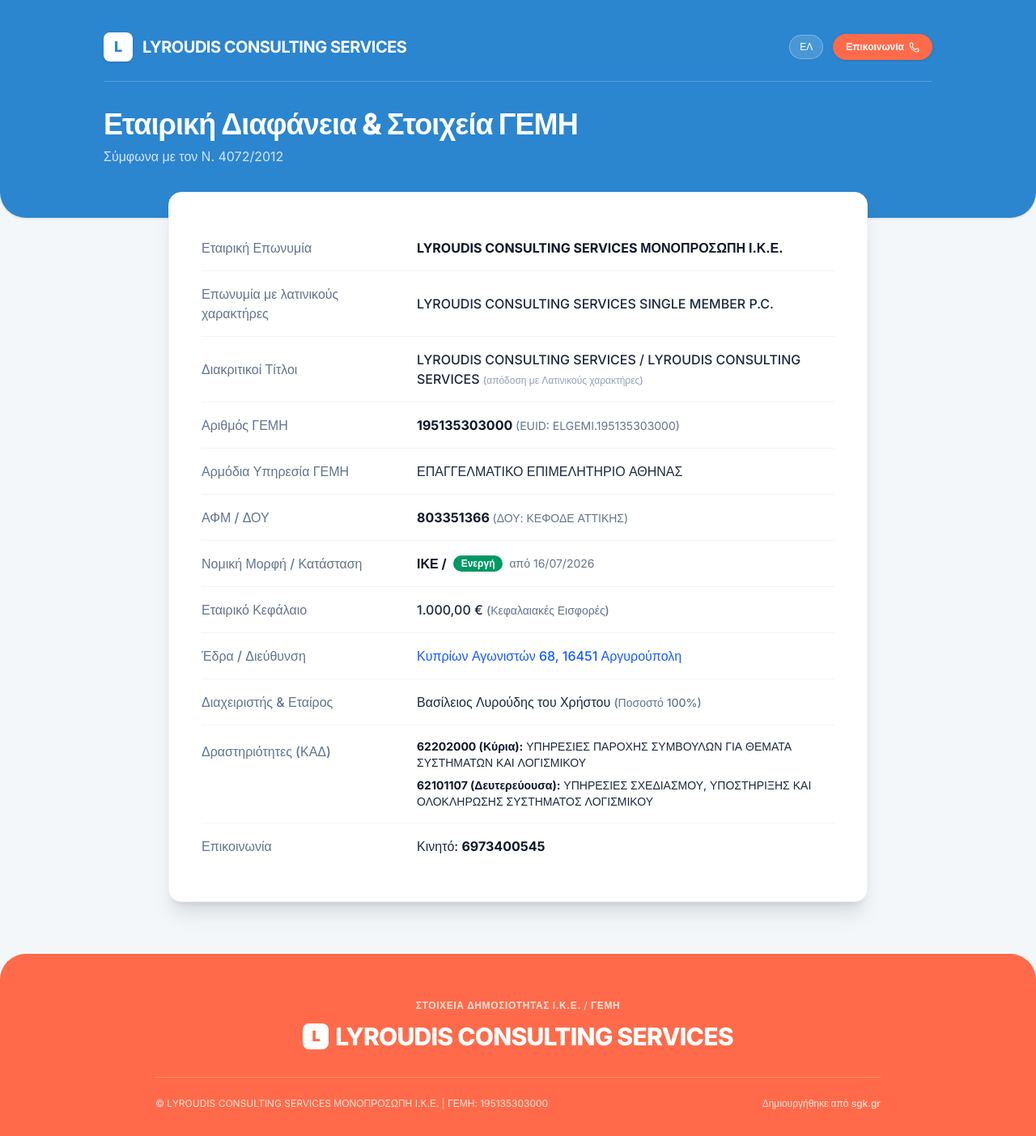
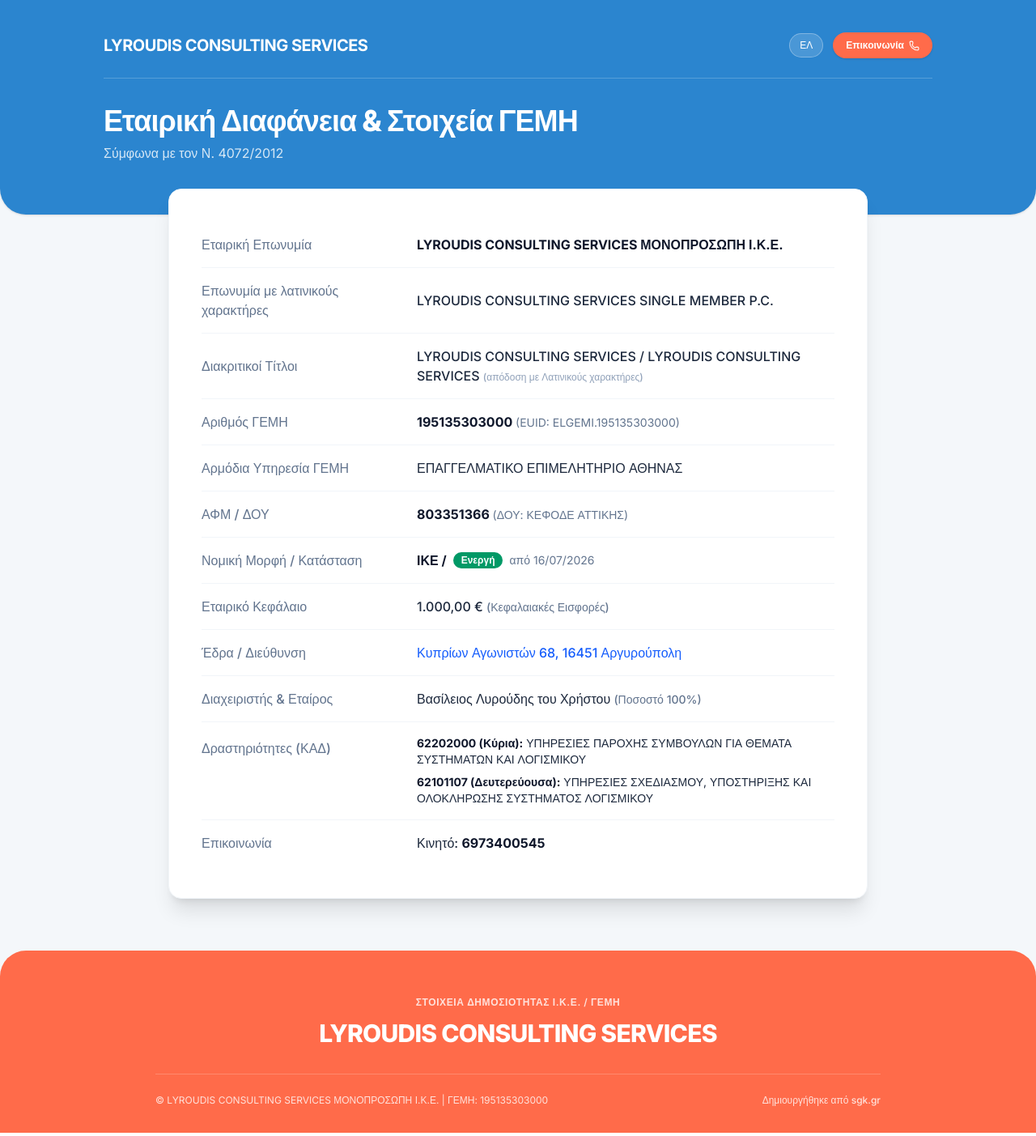
Before and after one commit to sgk-gr/miminoni, a Next.js app: page / in a window 1280 px wide. Shown: the whole page at 81% size. Built offline with nearby package versions, Linux system fonts and the light colour scheme.

Commit message:
Remove logo icon box with letter L from header and footer

```diff
--- a/src/app/page.tsx
+++ b/src/app/page.tsx
@@ -13,9 +13,6 @@
           {/* Top Bar / Navigation */}
           <div className="flex justify-between items-center pb-6 border-b border-white/20">
             <div className="flex items-center gap-3">
-              <div className="bg-white text-[#2b85cf] w-9 h-9 rounded-lg font-extrabold text-lg flex items-center justify-center shadow-sm">
-                L
-              </div>
               <span className="font-bold text-lg md:text-xl tracking-tight text-white">
                 LYROUDIS CONSULTING SERVICES
               </span>
@@ -204,11 +201,8 @@
             Στοιχεία Δημοσιότητας Ι.Κ.Ε. / ΓΕΜΗ
           </div>
 
-          {/* Large Logo Title */}
-          <div className="flex items-center justify-center gap-2 text-2xl md:text-3xl font-extrabold tracking-tight mb-8">
-            <div className="w-8 h-8 bg-white text-[#ff6b4a] rounded-lg flex items-center justify-center text-lg font-black">
-              L
-            </div>
+          {/* Large Logo Title without L box */}
+          <div className="text-2xl md:text-3xl font-extrabold tracking-tight mb-8">
             LYROUDIS CONSULTING SERVICES
           </div>
 
```
